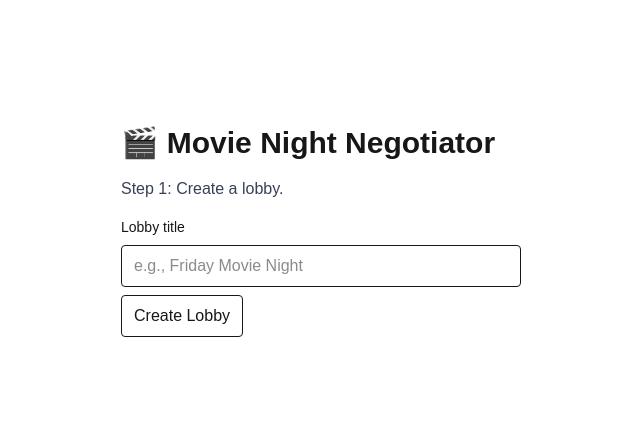
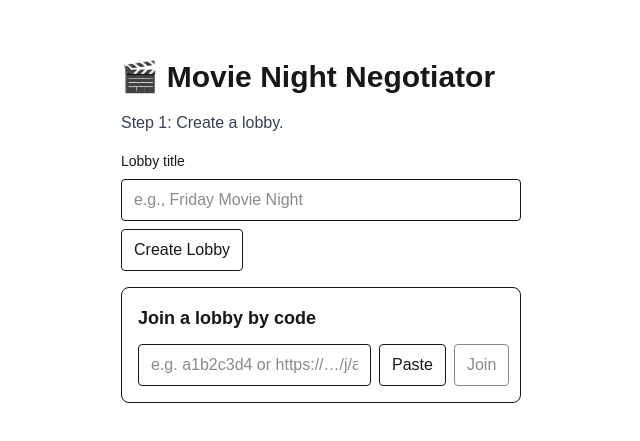
Before and after one commit to ErdagEge/movie-night-negotiator, a Next.js app: page / in a window 1280 px wide. Shown: the part 169-610 px from the top of the page, without its empty margins (319-959 px from the left). Built offline with nearby package versions, Linux system fonts and the light colour scheme.

Commit message:
add "join by code" feature

```diff
--- a/src/app/page.tsx
+++ b/src/app/page.tsx
@@ -1,7 +1,75 @@
 'use client';
 
+import { useRouter } from 'next/navigation';
 import { useState } from 'react';
-import { useRouter } from 'next/navigation';
+
+function extractInviteCode(input: string): string | null {
+  if (!input) return null;
+  const s = input.trim();
+  // match plain code or “…/j/<code>”
+  const m = s.match(/(?:\/j\/)?([a-fA-F0-9]{8})(?:\b|$)/);
+  return m ? m[1].toLowerCase() : null;
+}
+
+export function JoinByCodeBox() {
+  const router = useRouter();
+  const [raw, setRaw] = useState('');
+  const code = extractInviteCode(raw);
+  const [err, setErr] = useState<string | null>(null);
+  const disabled = !code;
+
+  async function submit() {
+    setErr(null);
+    if (!code) { setErr('Enter an 8-character invite code'); return; }
+    router.push(`/j/${code}`);
+  }
+
+  async function pasteFromClipboard() {
+    try {
+      const txt = await navigator.clipboard.readText();
+      setRaw(txt);
+    } catch {
+      setErr('Clipboard unavailable — paste manually.');
+    }
+  }
+
+  return (
+    <section className="w-full max-w-xl rounded-lg border p-4 space-y-3">
+      <h2 className="text-lg font-semibold">Join a lobby by code</h2>
+      <div className="flex gap-2">
+        <input
+          className="flex-1 rounded border px-3 py-2"
+          placeholder="e.g. a1b2c3d4 or https://…/j/a1b2c3d4"
+          value={raw}
+          onChange={(e) => setRaw(e.target.value)}
+          onKeyDown={(e) => e.key === 'Enter' && submit()}
+          aria-label="Invite code"
+        />
+        <button
+          type="button"
+          onClick={pasteFromClipboard}
+          className="rounded border px-3 py-2 hover:bg-gray-50"
+          title="Paste from clipboard"
+        >
+          Paste
+        </button>
+        <button
+          type="button"
+          onClick={submit}
+          disabled={disabled}
+          className="rounded border px-3 py-2 hover:bg-gray-50 disabled:opacity-50"
+        >
+          Join
+        </button>
+      </div>
+      {err && <div className="text-sm text-red-600">{err}</div>}
+      {!err && raw && !code && (
+        <div className="text-sm text-gray-500">Expecting an 8-char code.</div>
+      )}
+    </section>
+  );
+}
+
 
 export default function Home() {
   const [title, setTitle] = useState('');
@@ -76,6 +144,7 @@ export default function Home() {
             <div className="break-all">ID: {result.lobbyId}</div>
           </div>
         )}
+        <JoinByCodeBox />
       </div>
     </main>
   );
```
